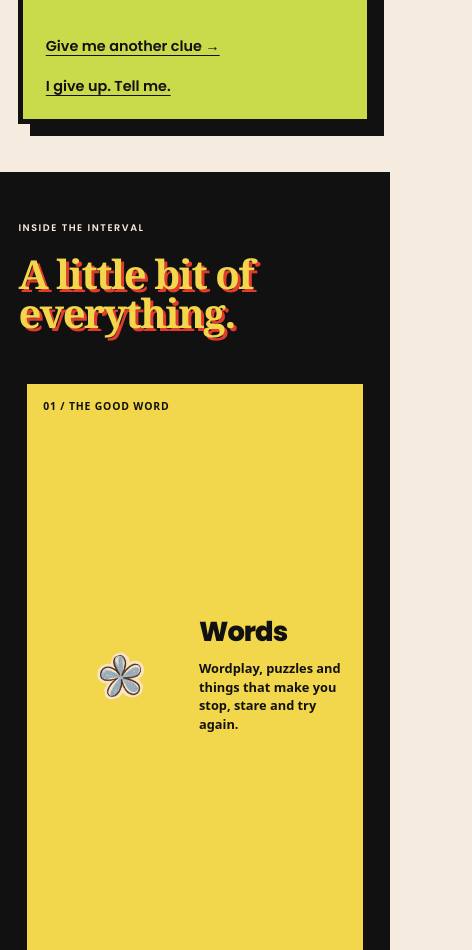
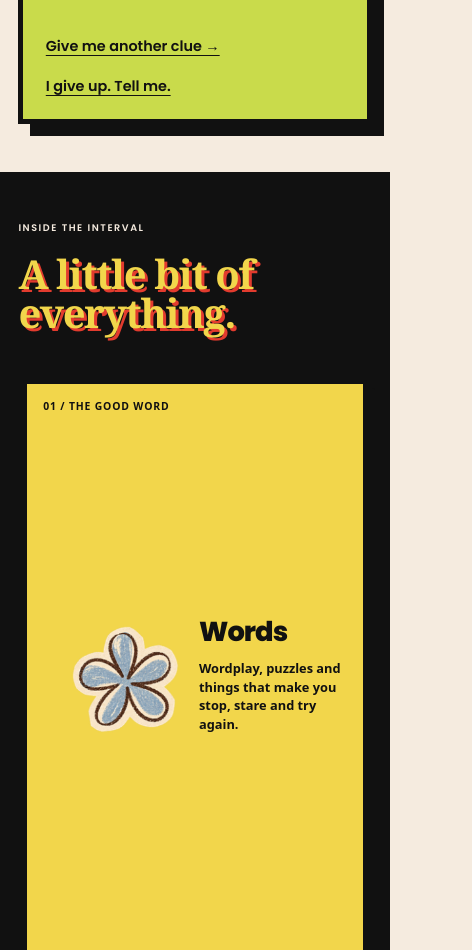
Before and after one commit to akshitaobhan17/readinterval, a website: page index.html in a window 390 px wide. Shown: the part 1485-2435 px from the top of the page, 472 px wide, since content can reach past the window. Drawn offline with nearby package versions, Linux system fonts and the light colour scheme.

Commit message:
Make category illustrations fill more of the stacked cards

```diff
--- a/styles.css
+++ b/styles.css
@@ -534,7 +534,7 @@ h2.head{
 .stack-card-top{display:flex;justify-content:space-between;gap:.5rem;align-items:center;font-size:.65rem;line-height:1.3;font-weight:800;letter-spacing:.08em;flex:0 0 auto}
 .stack-card-main{display:grid;grid-template-columns:1fr 1fr;align-items:center;gap:clamp(1rem,4vw,3rem);flex:1;min-height:0}
 .stack-art{height:100%;min-height:0;display:flex;align-items:center;justify-content:center}
-.stack-art img{display:block;width:100%;height:100%;max-width:100%;max-height:100%;object-fit:contain;transform:scale(2);transform-origin:center}
+.stack-art img{display:block;width:100%;height:100%;max-width:100%;max-height:100%;object-fit:contain;transform:scale(4.1);transform-origin:center;position:relative;z-index:1}
 .stack-copy h3{font-family:var(--display);font-size:clamp(1.8rem,4vw,2.8rem);font-weight:800;line-height:1;margin:.25rem 0 .65rem;letter-spacing:-.035em}
 .stack-copy p{font-size:.95rem;line-height:1.45;font-weight:600;margin-top:.8rem;max-width:54ch}
 .stack-card:nth-child(2){top:86px}
@@ -545,7 +545,7 @@ h2.head{
  .stack-card{top:62px;height:68vh;min-height:390px;max-height:590px;margin-bottom:12vh;padding:1rem;box-sizing:border-box}
  .stack-card-main{grid-template-columns:1fr 1fr;gap:.5rem}
  .stack-art{height:100%;min-height:0;overflow:visible}
- .stack-art img{transform:scale(2.15)}
+ .stack-art img{transform:scale(4.8)}
  .stack-copy h3{font-size:clamp(1.7rem,7vw,2.2rem)}
  .stack-copy p{font-size:.8rem}
  .stack-card:nth-child(1){top:62px}
```
